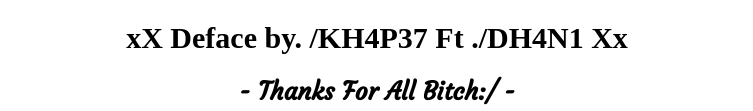
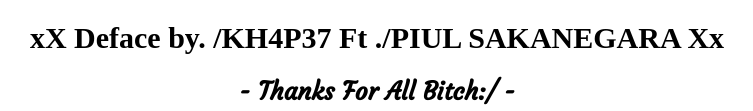
Before and after one commit to Khapet007/agenda.disbintalkesos.go.id, a plain HTML site: page index.html in a window 1280 px wide. Shown: the part 705-816 px from the top of the page, without its empty margins (263-1016 px from the left). Drawn offline with Linux system fonts and the light colour scheme; a web font is replaced by a local one.

Commit message:
index.html

```diff
--- a/index.html
+++ b/index.html
@@ -29,7 +29,7 @@ h2 {
   <center>
 	<img src="https://i.ibb.co/hfVkSFS/kisspng-black-rose-clip-art-portable-network-graphics-draw-5b6199092679c4-0238503115331228251576.png" width="330" height="280">
   </center>
-	<h1>xX Deface by. /KH4P37 Ft ./DH4N1 Xx</h1>
+	<h1>xX Deface by. /KH4P37 Ft ./PIUL SAKANEGARA Xx</h1>
 	<h2>- Thanks For  All Bitch:/ -</h2>
      <h2>Dan<br>Nyadar Diri Dong Kontol <h2><br>
                 <h5 class="ext_glitch5"> <marquee width="50%"></h5>
```
